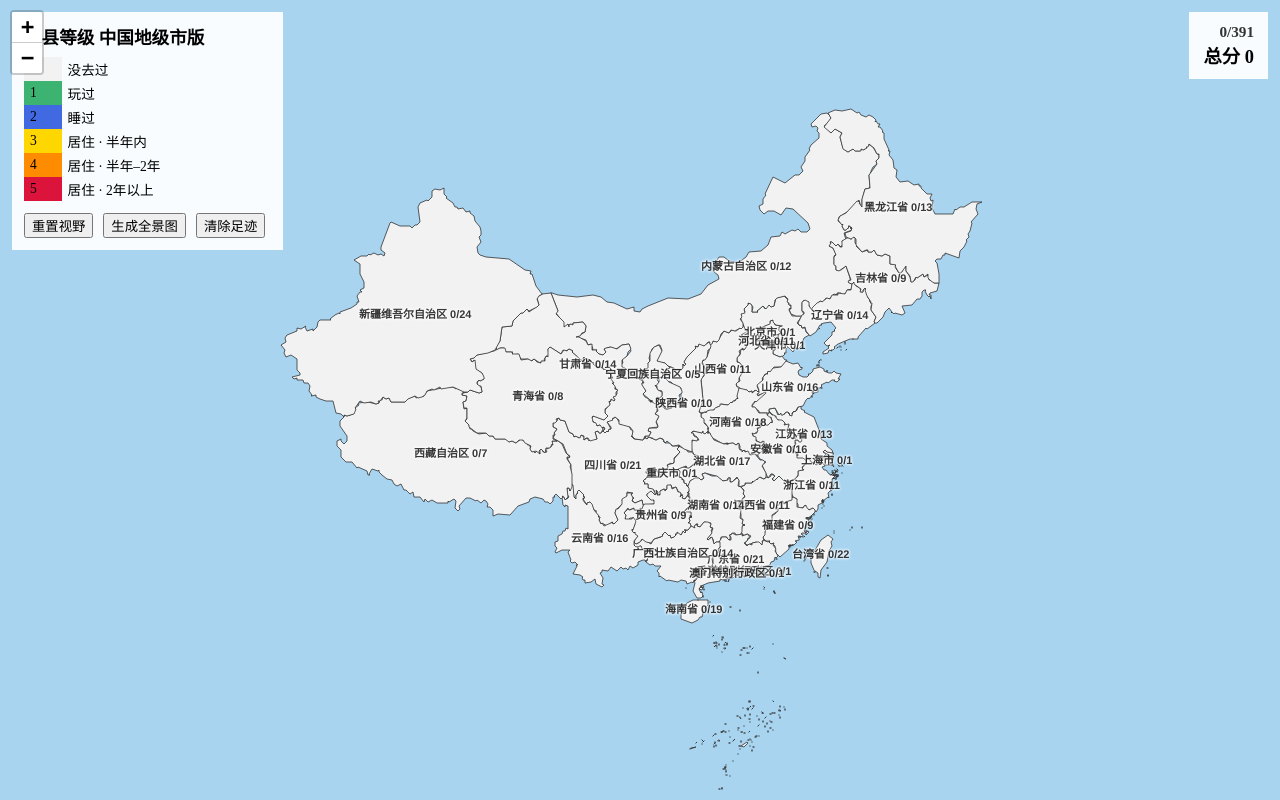
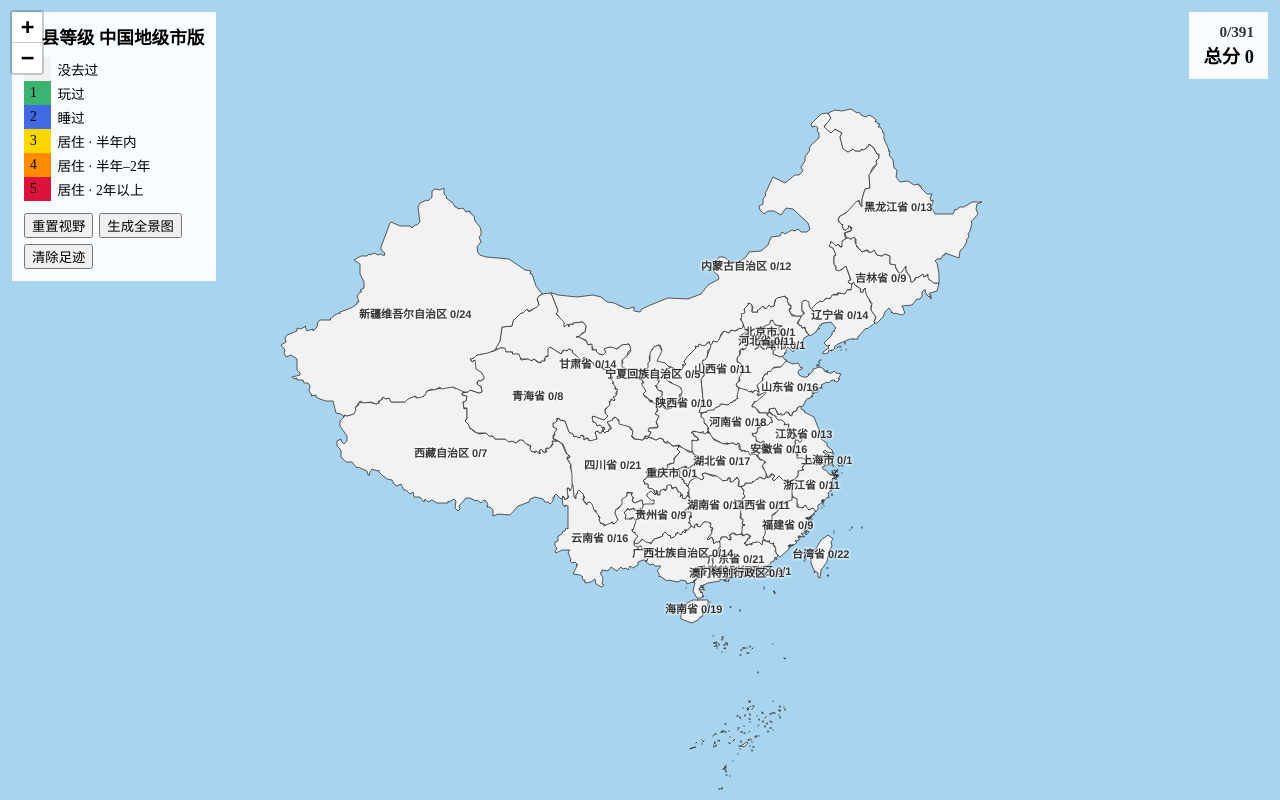
Before and after one commit to dengyx39-lab/zhixiandengji-China-city, a plain HTML site: page index.html in a window 1280 px wide. Drawn offline with Linux system fonts and the light colour scheme.

Commit message:
ui: move clear-footprint button below and confirm dialog
Co-authored-by: Cursor <cursoragent@cursor.com>

```diff
--- a/index.html
+++ b/index.html
@@ -20,9 +20,13 @@
         <tr data-级别="5"><td>5</td><td>居住 · 2年以上</td></tr>
       </table>
       <div id="操作">
-        <button type="button" id="重置视野">重置视野</button>
-        <button type="button" id="生成图片">生成全景图</button>
-        <button type="button" id="清除足迹">清除足迹</button>
+        <div class="操作行">
+          <button type="button" id="重置视野">重置视野</button>
+          <button type="button" id="生成图片">生成全景图</button>
+        </div>
+        <div class="操作行">
+          <button type="button" id="清除足迹">清除足迹</button>
+        </div>
       </div>
     </header>
     <div id="总分栏">
--- a/样式.css
+++ b/样式.css
@@ -75,6 +75,16 @@ html, body, #应用, #地图 {
   margin-top: 4px;
 }
 
+#操作 .操作行 {
+  display: flex;
+  flex-wrap: wrap;
+  gap: 0;
+}
+
+#操作 .操作行 + .操作行 {
+  margin-top: 2px;
+}
+
 #面板 {
   position: absolute;
   z-index: 1100;
--- a/脚本.js
+++ b/脚本.js
@@ -526,7 +526,7 @@
     const 清除按钮 = document.getElementById('清除足迹');
     if (清除按钮) {
       清除按钮.onclick = () => {
-        if (confirm('清除本机已保存的足迹？（分享链接不受影响）')) {
+        if (confirm('确定要清除足迹吗？\n将清空地图上色，并删除本机 7 天缓存。')) {
           清除足迹();
         }
       };
```
